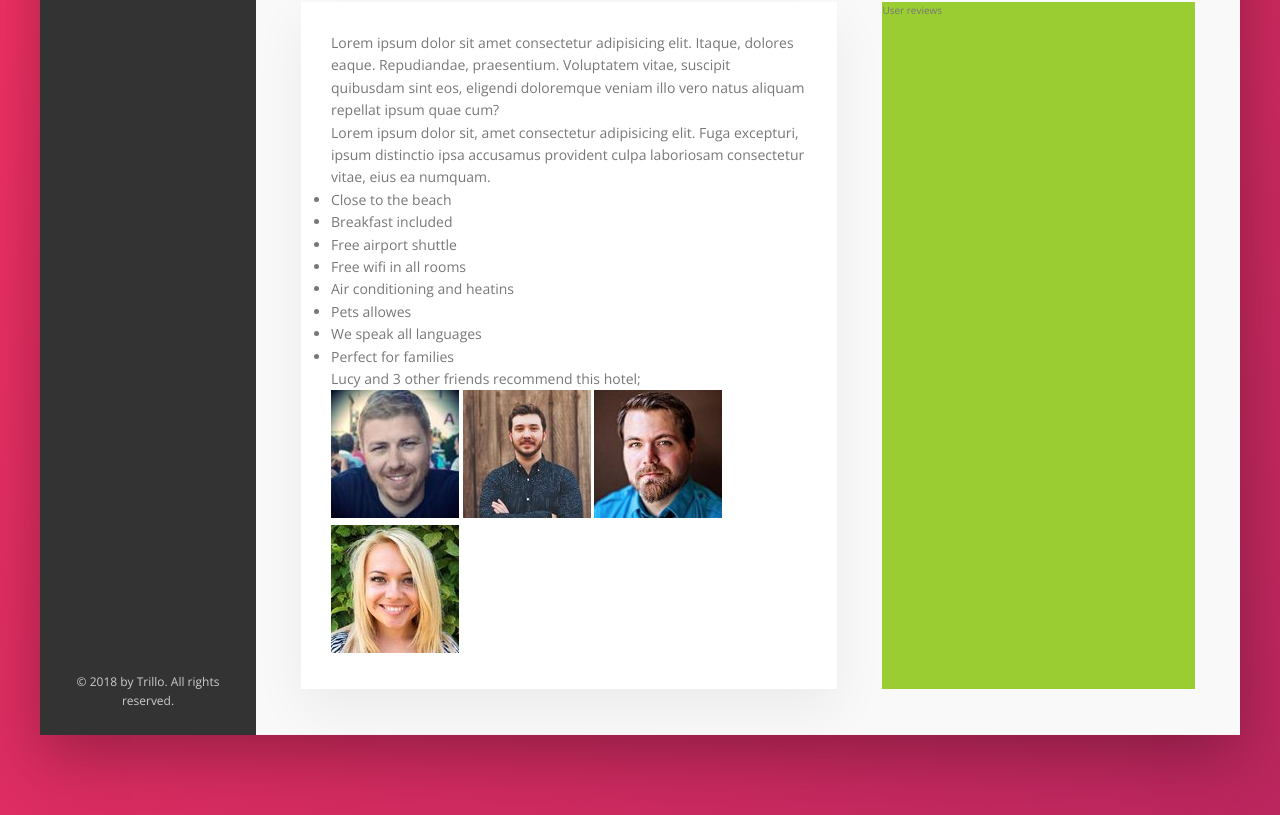
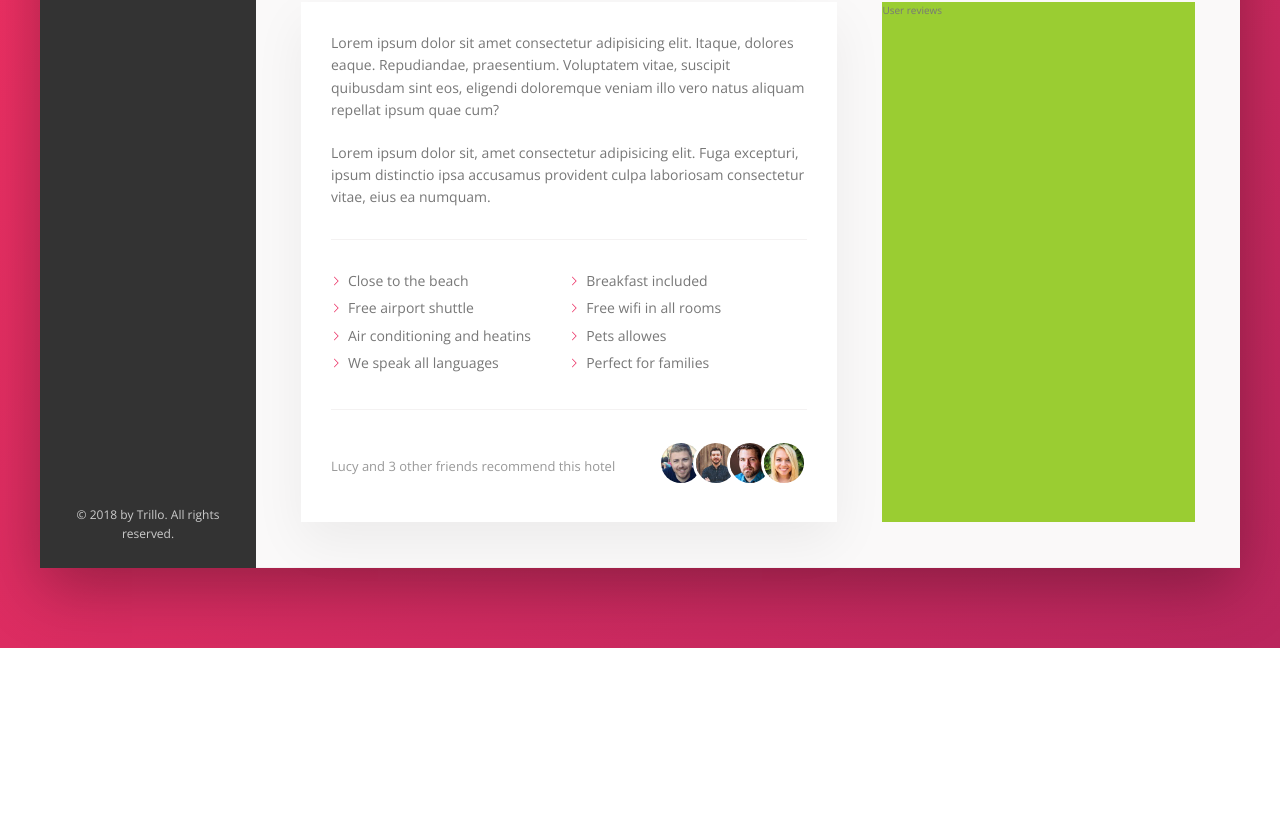
Before and after one commit to v-bianchi/trillo, a website: page index.html in a window 1280 px wide. Shown: the part 645-1460 px from the top of the page. After the commit the page ends 1293 px from the top, so only its background shows below. Drawn offline with nearby package versions, Linux system fonts and the light colour scheme.

Commit message:
finish hotel description markup and styling

```diff
--- a/sass/_components.scss
+++ b/sass/_components.scss
@@ -294,3 +294,69 @@
     box-shadow: none;
   }
 }
+
+////////////////////////////////////////////////////
+// PARAGRAPH
+.paragraph:not(:last-of-type) {
+  margin-bottom: 2rem;
+}
+
+////////////////////////////////////////////////////
+// LIST
+.list {
+  list-style: none;
+  margin: 3rem 0;
+  padding: 3rem 0;
+  border-top: var(--line);
+  border-bottom: var(--line);
+
+  display: flex;
+  flex-wrap: wrap;
+
+  &__item {
+    flex: 0 0 50%;
+    margin-bottom: 0.5rem;
+  }
+
+  &__item::before {
+    content: "";
+    display: inline-block;
+    height: 1rem;
+    width: 1rem;
+    margin-right: .7rem;
+
+    // Older browser support
+    // background-image: url("../img/chevron-thin-right.svg");
+    // background-size: cover;
+
+    // Newer browsers - masks
+    background-color: var(--color-primary);
+    -webkit-mask-image: url("../img/chevron-thin-right.svg");
+    -webkit-mask-size: cover;
+
+  }
+}
+
+////////////////////////////////////////////////////
+// RECOMMEND
+.recommend {
+  font-size: 1.3rem;
+  color: var(--color-grey-dark-3);
+
+  display: flex;
+  align-items: center;
+  justify-content: space-between;
+
+  &__photo {
+    box-sizing: content-box;
+
+    height: 4rem;
+    width: 4rem;
+    border-radius: 50%;
+    border: 3px solid #fff;
+
+    &:not(:last-child) {
+      margin-right: -1.5rem;
+    }
+  }
+}
--- a/sass/_layout.scss
+++ b/sass/_layout.scss
@@ -2,7 +2,7 @@
   max-width: 120rem;
   margin: 8rem auto;
   background-color: var(--color-grey-light-1);
-  box-shadow: var(--shadow-dark);g
+  box-shadow: var(--shadow-dark);
 }
 
 .header {
```
Also changed, not shown: index.html (+1 -1 lines), css/style.css.
